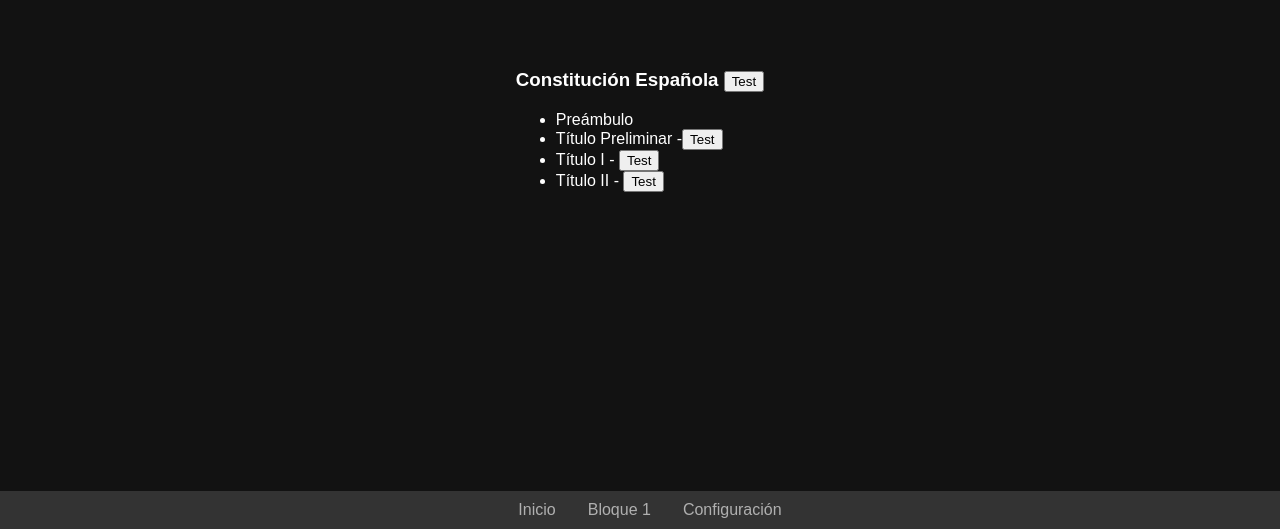
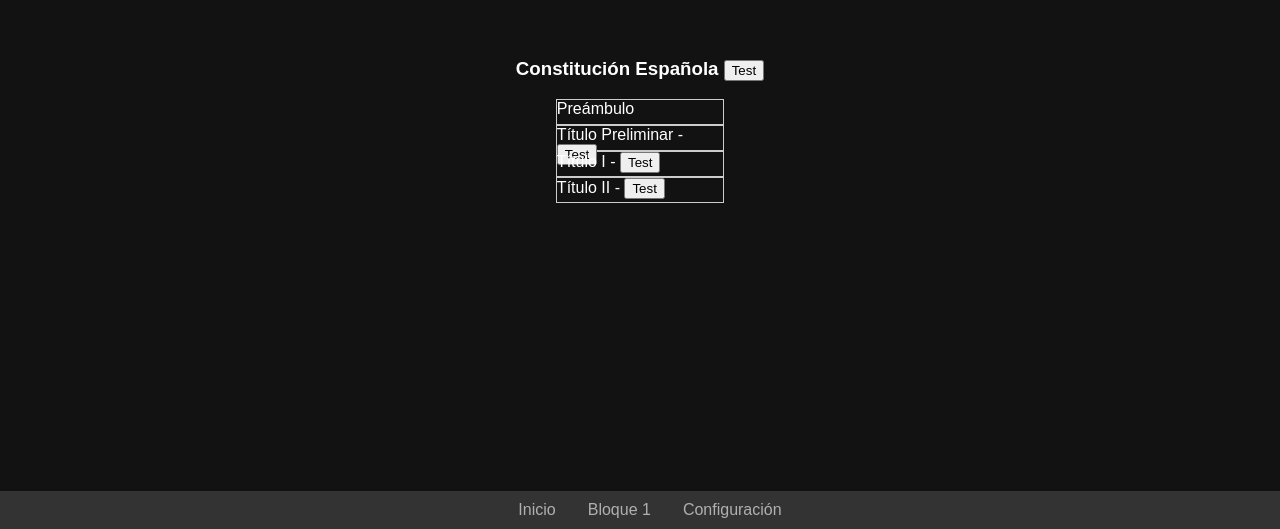
Before and after one commit to JorgeGolo/testconst, a React (Create React App) app: page /temas in a window 1280 px wide. Shown: the part 271-800 px from the top of the page. Built offline with nearby package versions, Linux system fonts and the light colour scheme.

Commit message:
Stylizing ul

```diff
--- a/src/App.css
+++ b/src/App.css
@@ -261,8 +261,15 @@ label {
 
 }
 
-.configcontent ul {
+.configcontent ul, .ulstyle {
   list-style-type: none;
+}
+
+.ulstyle li {
+  border: 1px solid #ccc;
+  width: 80%;
+  height: 1.5em;
+  display: block;
 }
 
 .opcion {
--- a/src/Temas.js
+++ b/src/Temas.js
@@ -13,7 +13,7 @@ function Temas() {
   return (
     <div>
       <h3>Constitución Española  <button onClick={() => startTitleTest("constitucion")}>Test</button></h3>
-      <ul>
+      <ul className='ulstyle'>
         <li>Preámbulo</li>
         <li>
           Título Preliminar -
```
